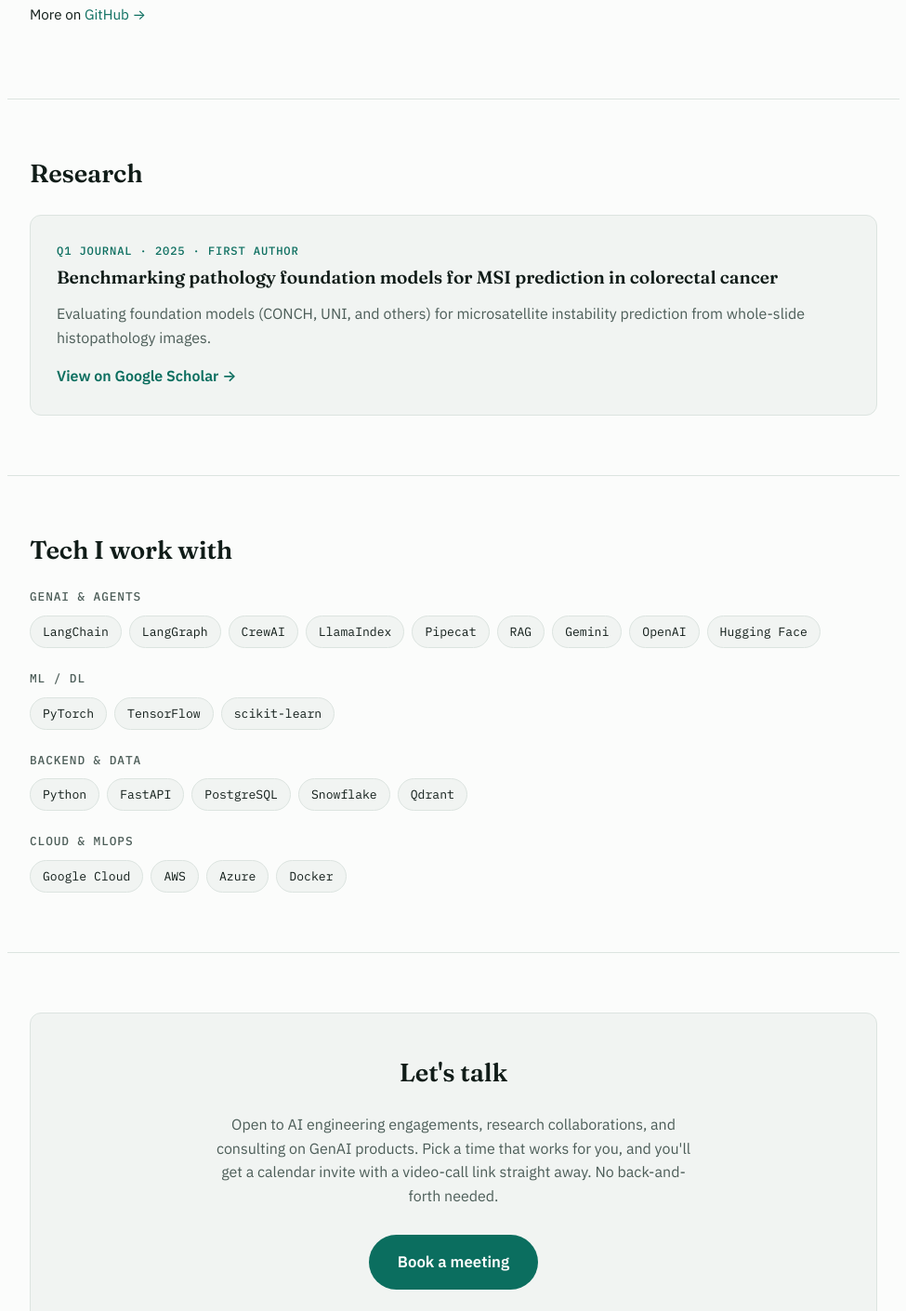
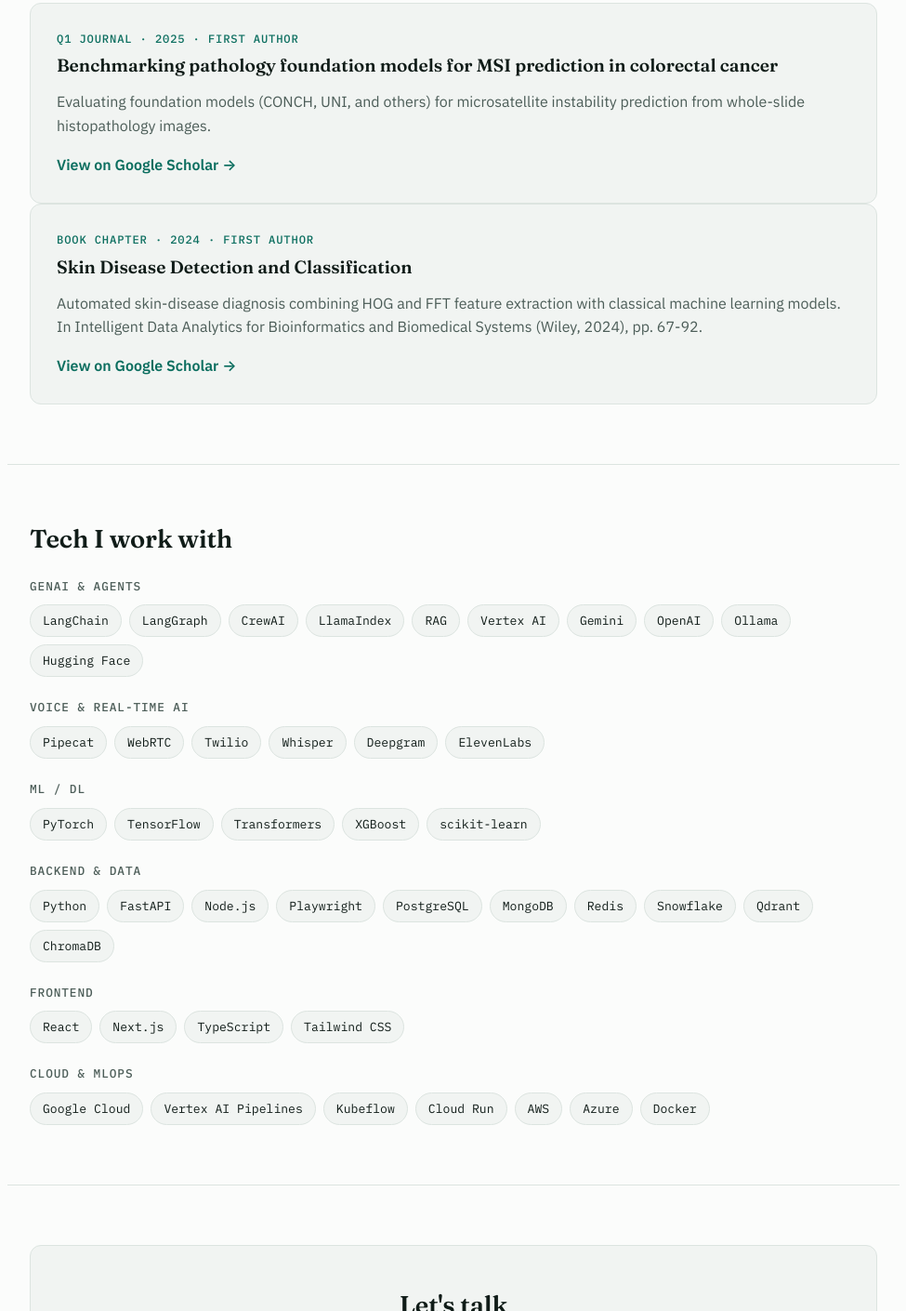
Before and after one commit to MuhammadAamirGulzar/MuhammadAamirGulzar.github.io, a plain HTML site: page index.html in a window 1280 px wide. Shown: the part 3736-5146 px from the top of the page at 93% size, without its empty margins (152-1127 px from the left). Drawn offline with Linux system fonts and the light colour scheme.

Commit message:
Expand tech stack, add book chapter, trim Featured work to 6
Tech stack: added Vertex AI, Ollama, a dedicated Voice & Real-Time AI
category (Pipecat, WebRTC, Twilio, Whisper, Deepgram, ElevenLabs), Node.js/
MongoDB/Redis/ChromaDB/Playwright, a Frontend category (React, Next.js,
TypeScript, Tailwind), and Kubeflow/Cloud Run - all grounded in stacks
actually used across the audited repos, not generic filler.

Research: added the first-author Wiley book chapter (Skin Disease Detection
and Classification, 2024), previously missing from the site.

Featured work: removed Voice AI Microservice so the remaining 6 projects
sit in a clean 3x2 grid instead of an odd 7th card on its own row.

```diff
--- a/index.html
+++ b/index.html
@@ -224,11 +224,6 @@
         <p class="card-stack">Multi-agent · Resume matching · Production</p>
       </article>
       <article class="card">
-        <h3><a href="https://github.com/MuhammadAamirGulzar/voice-ai-microservice" target="_blank" rel="noopener">Voice AI Microservice</a></h3>
-        <p>Real-time multi-tenant voice platform · 1,000+ concurrent sessions · sub-500ms latency.</p>
-        <p class="card-stack">Pipecat · WebRTC · AssemblyAI · FastAPI</p>
-      </article>
-      <article class="card">
         <h3><a href="https://github.com/MuhammadAamirGulzar/contract-automation-pipeline" target="_blank" rel="noopener">Contract Automation Pipeline</a></h3>
         <p>Enterprise document automation · 98%+ field accuracy · under 5 minutes per trade.</p>
         <p class="card-stack">Vertex AI Pipelines · Gemini 2.5 Pro · Snowflake</p>
@@ -260,6 +255,12 @@
       <p>Evaluating foundation models (CONCH, UNI, and others) for microsatellite instability prediction from whole-slide histopathology images.</p>
       <a class="link-arrow" href="https://scholar.google.com/citations?user=q2Oh69IAAAAJ&amp;hl=en" target="_blank" rel="noopener">View on Google Scholar →</a>
     </div>
+    <div class="pub">
+      <p class="pub-venue">Book chapter · 2024 · First author</p>
+      <h3>Skin Disease Detection and Classification</h3>
+      <p>Automated skin-disease diagnosis combining HOG and FFT feature extraction with classical machine learning models. In Intelligent Data Analytics for Bioinformatics and Biomedical Systems (Wiley, 2024), pp. 67-92.</p>
+      <a class="link-arrow" href="https://scholar.google.com/citations?view_op=view_citation&amp;hl=en&amp;user=q2Oh69IAAAAJ&amp;citation_for_view=q2Oh69IAAAAJ:u-x6o8ySG0sC" target="_blank" rel="noopener">View on Google Scholar →</a>
+    </div>
   </section>
 
   <section id="stack" class="section reveal">
@@ -267,25 +268,37 @@
     <div class="stack-group">
       <h3>GenAI &amp; Agents</h3>
       <div class="pills">
-        <span class="pill">LangChain</span><span class="pill">LangGraph</span><span class="pill">CrewAI</span><span class="pill">LlamaIndex</span><span class="pill">Pipecat</span><span class="pill">RAG</span><span class="pill">Gemini</span><span class="pill">OpenAI</span><span class="pill">Hugging Face</span>
+        <span class="pill">LangChain</span><span class="pill">LangGraph</span><span class="pill">CrewAI</span><span class="pill">LlamaIndex</span><span class="pill">RAG</span><span class="pill">Vertex AI</span><span class="pill">Gemini</span><span class="pill">OpenAI</span><span class="pill">Ollama</span><span class="pill">Hugging Face</span>
+      </div>
+    </div>
+    <div class="stack-group">
+      <h3>Voice &amp; Real-Time AI</h3>
+      <div class="pills">
+        <span class="pill">Pipecat</span><span class="pill">WebRTC</span><span class="pill">Twilio</span><span class="pill">Whisper</span><span class="pill">Deepgram</span><span class="pill">ElevenLabs</span>
       </div>
     </div>
     <div class="stack-group">
       <h3>ML / DL</h3>
       <div class="pills">
-        <span class="pill">PyTorch</span><span class="pill">TensorFlow</span><span class="pill">scikit-learn</span>
+        <span class="pill">PyTorch</span><span class="pill">TensorFlow</span><span class="pill">Transformers</span><span class="pill">XGBoost</span><span class="pill">scikit-learn</span>
       </div>
     </div>
     <div class="stack-group">
       <h3>Backend &amp; Data</h3>
       <div class="pills">
-        <span class="pill">Python</span><span class="pill">FastAPI</span><span class="pill">PostgreSQL</span><span class="pill">Snowflake</span><span class="pill">Qdrant</span>
+        <span class="pill">Python</span><span class="pill">FastAPI</span><span class="pill">Node.js</span><span class="pill">Playwright</span><span class="pill">PostgreSQL</span><span class="pill">MongoDB</span><span class="pill">Redis</span><span class="pill">Snowflake</span><span class="pill">Qdrant</span><span class="pill">ChromaDB</span>
+      </div>
+    </div>
+    <div class="stack-group">
+      <h3>Frontend</h3>
+      <div class="pills">
+        <span class="pill">React</span><span class="pill">Next.js</span><span class="pill">TypeScript</span><span class="pill">Tailwind CSS</span>
       </div>
     </div>
     <div class="stack-group">
       <h3>Cloud &amp; MLOps</h3>
       <div class="pills">
-        <span class="pill">Google Cloud</span><span class="pill">AWS</span><span class="pill">Azure</span><span class="pill">Docker</span>
+        <span class="pill">Google Cloud</span><span class="pill">Vertex AI Pipelines</span><span class="pill">Kubeflow</span><span class="pill">Cloud Run</span><span class="pill">AWS</span><span class="pill">Azure</span><span class="pill">Docker</span>
       </div>
     </div>
   </section>
```
Also changed, not shown: content/profile.json (+12 -10 lines).
